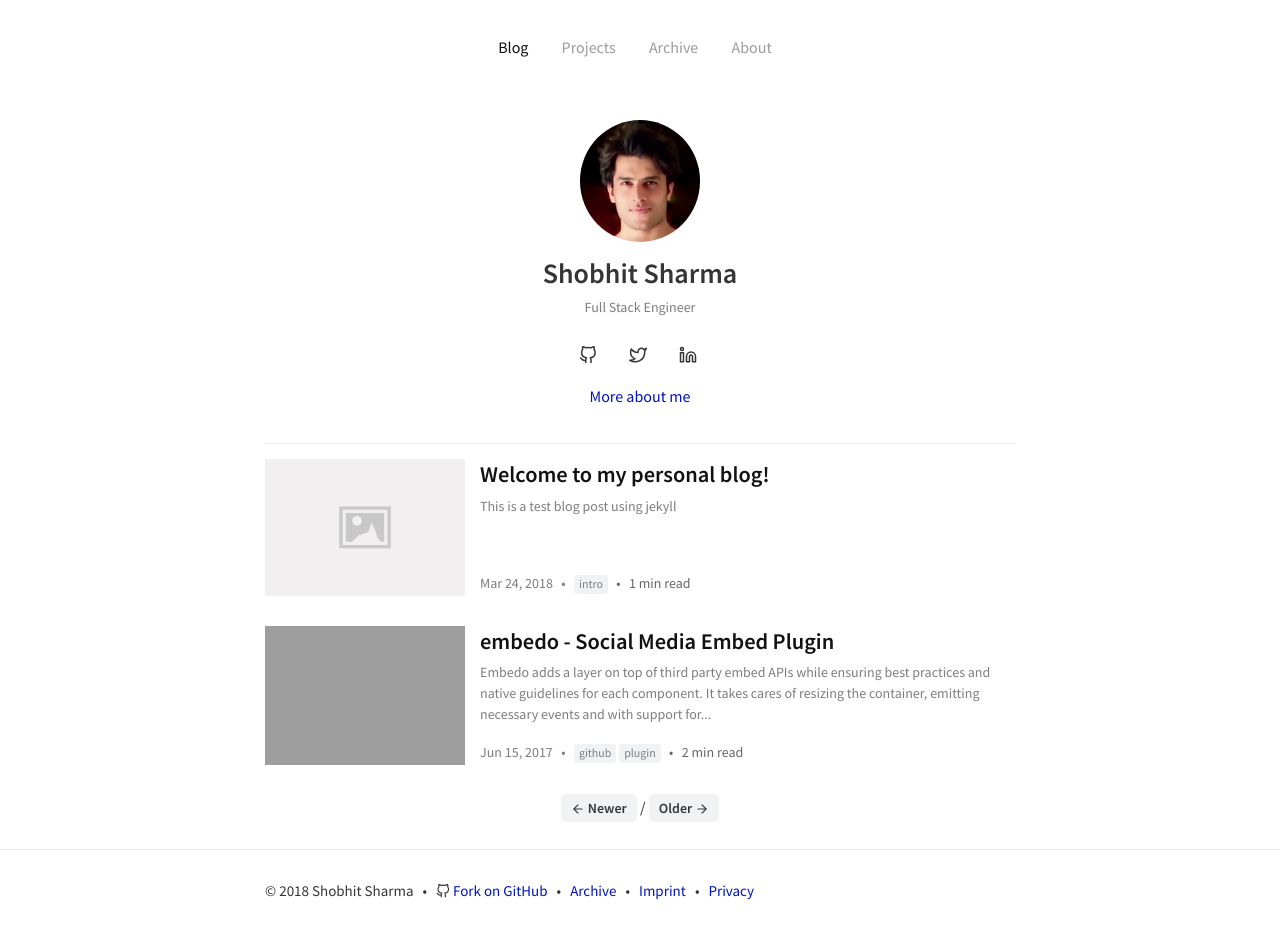
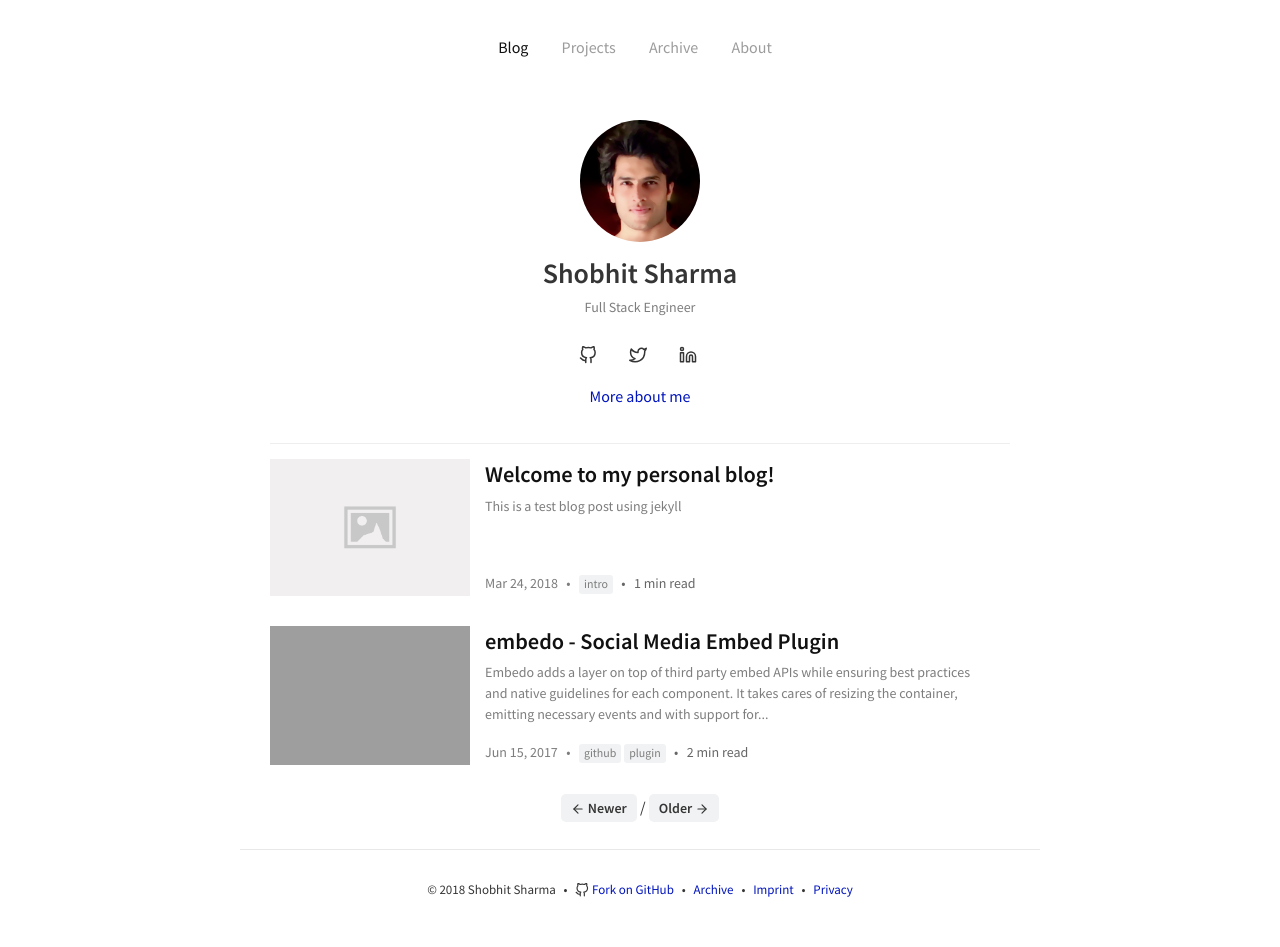
Before and after one commit to shobhitsharma/shobh.it, a Jekyll site: the page built from index.html, in a window 1280 px wide. Built offline with Jekyll 4.4.1, drawn with Linux system fonts in a browser that asks for light colours; the list of posts is cut into pages by our own code; comment, search, counter and statistics services are not loaded; grey boxes are pictures that could not be loaded.

Commit message:
Fixed footer

```diff
--- a/_sass/custom/_content.scss
+++ b/_sass/custom/_content.scss
@@ -3,7 +3,7 @@ $title-inactive-color: #9c9c9c;
 $post-meta-color: #666666;
 
 .wrapper {
-  max-width: 750px;
+  max-width: $content-width;
 }
 
 .pagination {
--- a/_sass/custom/_footer.scss
+++ b/_sass/custom/_footer.scss
@@ -1,4 +1,5 @@
 .site-footer {
+  text-align: center;
   input[type="text"] {
     width: calc(100% - 140px);
   }
@@ -8,10 +9,7 @@
       color: $link-color;
     }
   }
-}
-
-@media screen and (max-width: 600px) {
-  .site-footer {
-    text-align: center;
+  .footer-col-wrapper {
+    font-size: 13px;
   }
 }
--- a/_sass/minima/_base.scss
+++ b/_sass/minima/_base.scss
@@ -63,6 +63,8 @@ body {
        -o-font-feature-settings: "kern" 1;
           font-feature-settings: "kern" 1;
   font-kerning: normal;
+  width: $content-width;
+  margin: 0 auto;
 }
 
 
--- a/_sass/minima/_layout.scss
+++ b/_sass/minima/_layout.scss
@@ -130,7 +130,6 @@
 }
 
 .footer-col {
-  float: left;
   margin-bottom: $spacing-unit / 2;
   padding-left: $spacing-unit / 2;
 }
```
